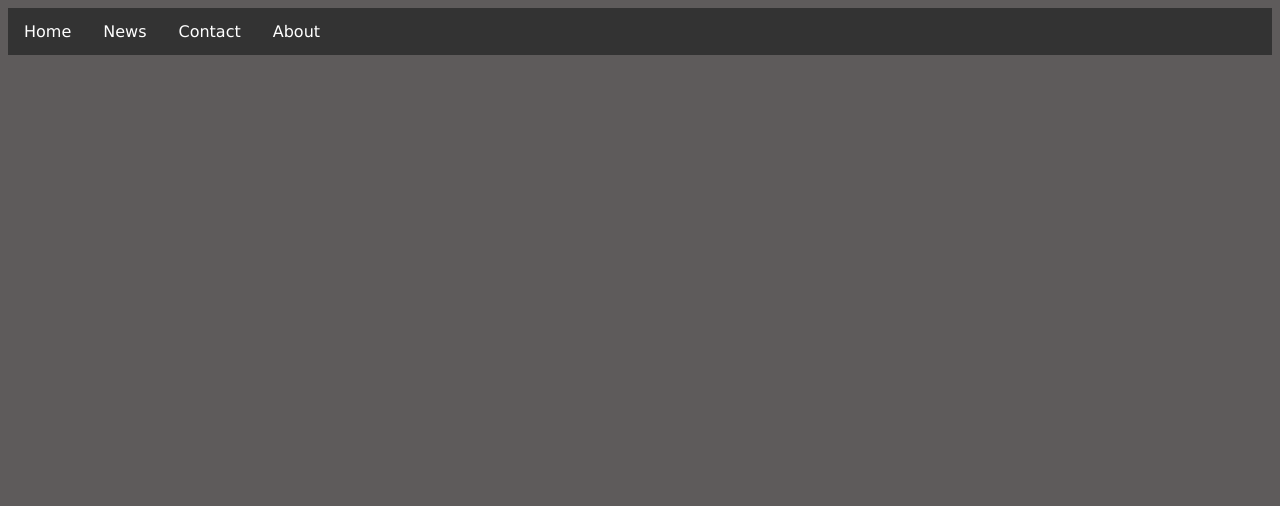
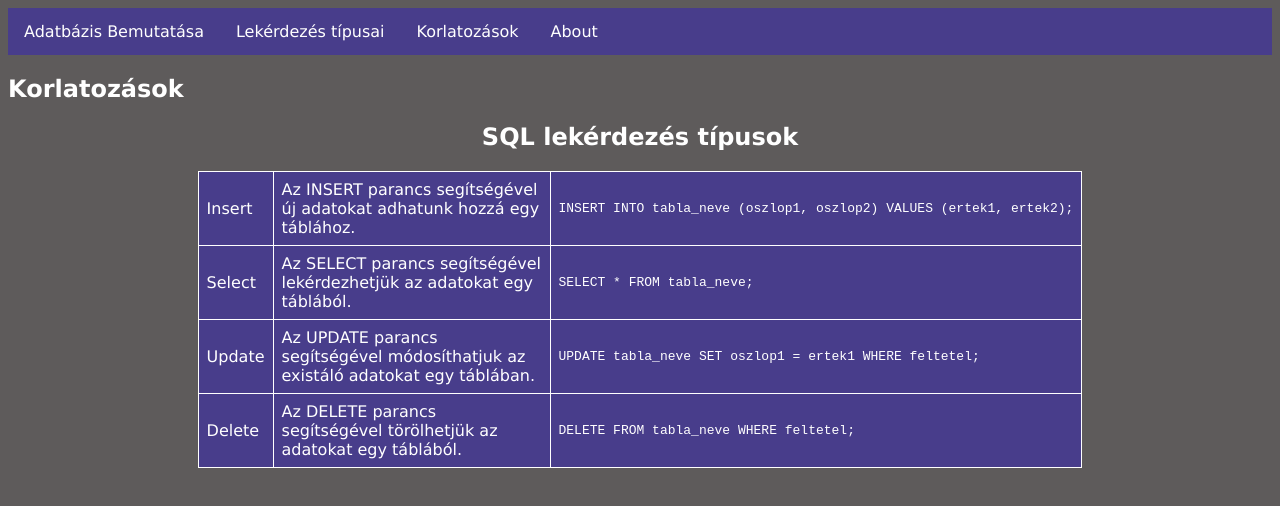
Before and after one commit to Kirby-One/AdtatB-zisProject, a plain HTML site: page index.html in a window 1280 px wide. Drawn offline with Linux system fonts and the light colour scheme.

Commit message:
Táblázat kialakítás

```diff
--- a/index.html
+++ b/index.html
@@ -8,12 +8,35 @@
 </head>
 <body>
     <ul>
-      <li><a href="default.asp">Home</a></li>
-      <li><a href="news.asp">News</a></li>
-      <li><a href="contact.asp">Contact</a></li>
+      <li><a href="default.asp">Adatbázis Bemutatása</a></li>
+      <li><a href="#Lekérdezés">Lekérdezés típusai</a></li>
+      <li><a href="#Korlatozások">Korlatozások</a></li>
       <li><a href="about.asp">About</a></li>
     </ul>
-
+    <h2 id="Korlatozások">Korlatozások</h2>
+    <h2 id="Lekérdezés">SQL lekérdezés típusok</h2>
+    <table>
+        <tr>
+            <td>Insert</td>
+            <td>Az INSERT parancs segítségével új adatokat adhatunk hozzá egy táblához.</td>
+            <td><pre>INSERT INTO tabla_neve (oszlop1, oszlop2) VALUES (ertek1, ertek2);</pre></td>
+        </tr>
+        <tr>
+            <td>Select</td>
+            <td>Az SELECT parancs segítségével lekérdezhetjük az adatokat egy táblából.</td>
+            <td><pre>SELECT * FROM tabla_neve;</pre></td>
+        </tr>
+        <tr>
+            <td>Update</td>
+            <td>Az UPDATE parancs segítségével módosíthatjuk az existáló adatokat egy táblában.</td>
+            <td><pre>UPDATE tabla_neve SET oszlop1 = ertek1 WHERE feltetel;</pre></td>
+        </tr>
+        <tr>
+            <td>Delete</td>
+            <td>Az DELETE parancs segítségével törölhetjük az adatokat egy táblából.</td>
+            <td><pre>DELETE FROM tabla_neve WHERE feltetel;</pre></td>
+        </tr>
+    </table>
 
 
 
--- a/responsiv.css
+++ b/responsiv.css
@@ -3,7 +3,7 @@ ul {
   margin: 0;
   padding: 0;
   overflow: hidden;
-  background-color: #333333;
+  background-color: darkslateblue;
 }
 
 ul li {
@@ -26,7 +26,41 @@ ul li a:hover {
 body{
   background-color: black;
   font-family: 'Lucida Sans', 'Lucida Sans Regular', 'Lucida Grande', 'Lucida Sans Unicode', Geneva, Verdana, sans-serif;
+  color: white;
 }
+
+table {
+  margin: 0 auto 0 auto;
+  width: 70%;
+  border-collapse: collapse;
+  align-items: center;
+  background-color: darkslateblue;
+}
+td{
+  border: 1px solid white;
+  padding: 8px;
+  text-align: left;
+}
+
+#Lekérdezés{
+  text-align: center;
+}
+
+
+
+
+
+
+
+
+
+
+
+
+
+
+
+
 
 @media (max-width: 576px) {
     body {
```
